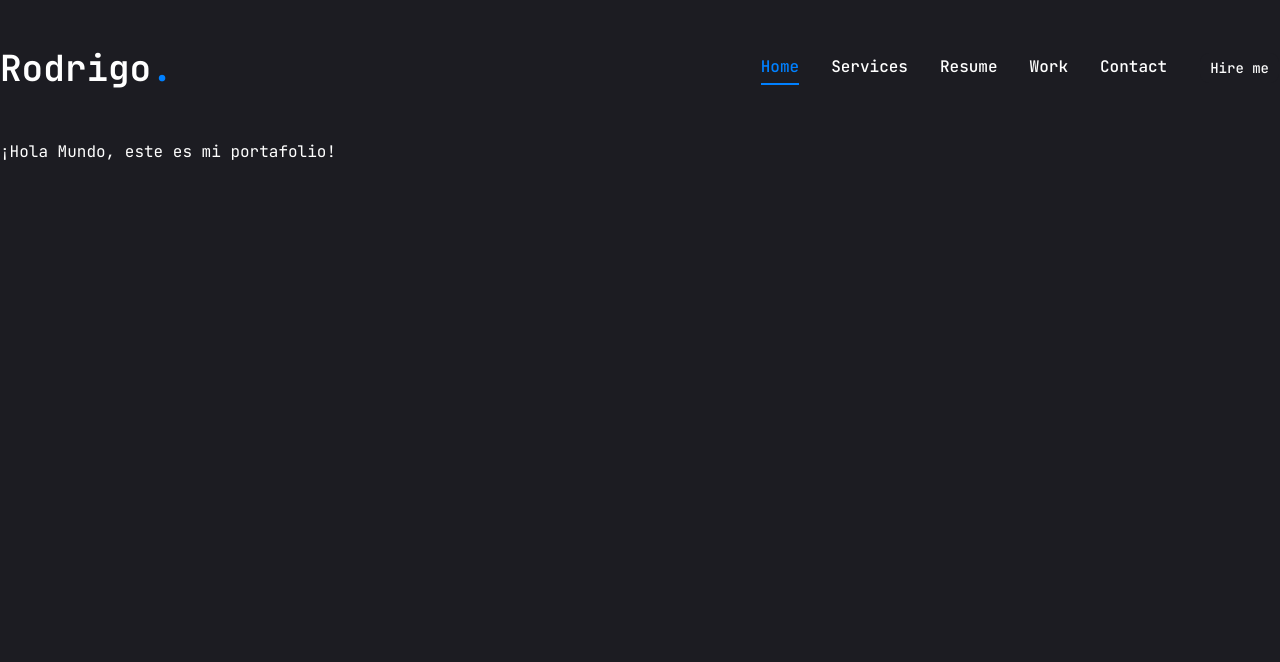
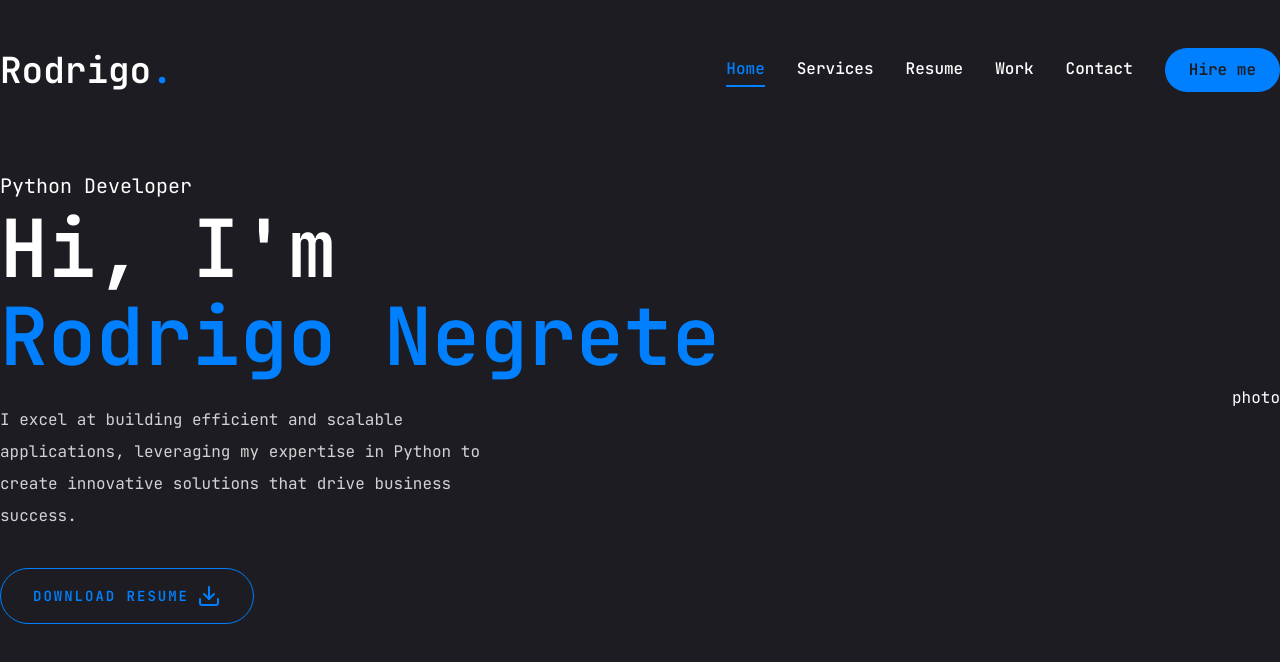
Before and after one commit to Rojerr9241/my-portafolio, a Next.js app: page / in a window 1280 px wide. Shown: the top 662 px of the page. Built offline with nearby package versions, Linux system fonts and the light colour scheme.

Commit message:
feat: General desing of the homepage

```diff
--- a/src/app/globals.css
+++ b/src/app/globals.css
@@ -50,7 +50,7 @@
   --font-primary: var(--font-jetbrainsMono);
   --color-primary: #1c1c22;
   --color-accent: #0080ff;
-  --color-accent-hover: #00BFFF;
+  --color-accent-hover: #006bd6;
 }
 
 :root {
@@ -132,4 +132,13 @@
   html {
     @apply font-sans;
   }
+  .h1 {
+    @apply text-[48px] xl:text-[80px] leading-[1.1] font-semibold;
+  }
+  .h2 {
+    @apply text-[36px] xl:text-[48px] leading-[1.1] font-semibold;
+  }
+  .h3 {
+    @apply text-[20px] xl:text-[24px] leading-[1.1] font-semibold;
+  }
 }
--- a/src/app/page.tsx
+++ b/src/app/page.tsx
@@ -1,5 +1,38 @@
-export default function Home() {
+import { Button } from "@/components/ui/button"
+import { FiDownload } from "react-icons/fi"
+
+const Home = () => {
   return (
-    <h1>¡Hola Mundo, este es mi portafolio!</h1>
-  );
+    <section className="h-full">
+      <div className="container mx-auto h-full">
+        <div className="flex flex-col xl:flex-row items-center justify-between xl:pt-8 xl:pb-24">
+          {/* text */}
+          <div className="text-center xl:text-left space-y-4">
+            <span className="text-xl">
+              Python Developer
+            </span>
+            <h1 className="h1 mb-6">
+              Hi, I'm <br /><span className="text-accent">Rodrigo Negrete</span>
+            </h1>
+            <p className="max-w-125 mb-9 text-white/80">
+              I excel at building efficient and scalable applications, leveraging my expertise in Python to create innovative solutions that drive business success.
+            </p>
+            {/* btn and socials */}
+            <div className="flex flex-col xl:flex-row items-center gap-8">
+              <Button variant="outline" size="lg" className="uppercase flex items-center gap-2">
+                <span>Download Resume</span>
+                <FiDownload className="size-6" />
+              </Button>
+              <div className="mb-8 xl:mb-0">
+              </div>
+            </div>
+          </div>
+          {/* photo */}
+          <div>photo</div>
+        </div>
+      </div>
+    </section>
+  )
 }
+
+export default Home
--- a/src/components/ui/button.tsx
+++ b/src/components/ui/button.tsx
@@ -5,27 +5,18 @@
 import { cn } from "@/lib/utils"
 
 const buttonVariants = cva(
-  "group/button inline-flex shrink-0 items-center justify-center rounded-lg border border-transparent bg-clip-padding text-sm font-medium whitespace-nowrap transition-all outline-none select-none focus-visible:border-ring focus-visible:ring-3 focus-visible:ring-ring/50 active:not-aria-[haspopup]:translate-y-px disabled:pointer-events-none disabled:opacity-50 aria-invalid:border-destructive aria-invalid:ring-3 aria-invalid:ring-destructive/20 dark:aria-invalid:border-destructive/50 dark:aria-invalid:ring-destructive/40 [&_svg]:pointer-events-none [&_svg]:shrink-0 [&_svg:not([class*='size-'])]:size-4",
+  "inline-flex items-center justify-center whitespace-nowrap rounded-full text-base font-semibold ring-offset-white transition-colors",
   {
     variants: {
       variant: {
-        default: "bg-primary text-primary-foreground hover:bg-primary/80",
-        outline:
-          "border-border bg-background hover:bg-muted hover:text-foreground aria-expanded:bg-muted aria-expanded:text-foreground dark:border-input dark:bg-input/30 dark:hover:bg-input/50",
-        secondary:
-          "bg-secondary text-secondary-foreground hover:bg-[color-mix(in_oklch,var(--secondary),var(--foreground)_5%)] aria-expanded:bg-secondary aria-expanded:text-secondary-foreground",
-        ghost:
-          "hover:bg-muted hover:text-foreground aria-expanded:bg-muted aria-expanded:text-foreground dark:hover:bg-muted/50",
-        destructive:
-          "bg-destructive/10 text-destructive hover:bg-destructive/20 focus-visible:border-destructive/40 focus-visible:ring-destructive/20 dark:bg-destructive/20 dark:hover:bg-destructive/30 dark:focus-visible:ring-destructive/40",
-        link: "text-primary underline-offset-4 hover:underline",
+        default: "bg-accent text-primary hover:bg-accent-hover",
+        primary: "bg-primary text-white hover:bg-primary/90",
+        outline: "border border-accent bg-transparent text-accent hover:bg-accent/50 hover:text-primary",
       },
       size: {
-        default:
-          "h-8 gap-1.5 px-2.5 has-data-[icon=inline-end]:pr-2 has-data-[icon=inline-start]:pl-2",
-        xs: "h-6 gap-1 rounded-[min(var(--radius-md),10px)] px-2 text-xs in-data-[slot=button-group]:rounded-lg has-data-[icon=inline-end]:pr-1.5 has-data-[icon=inline-start]:pl-1.5 [&_svg:not([class*='size-'])]:size-3",
-        sm: "h-7 gap-1 rounded-[min(var(--radius-md),12px)] px-2.5 text-[0.8rem] in-data-[slot=button-group]:rounded-lg has-data-[icon=inline-end]:pr-1.5 has-data-[icon=inline-start]:pl-1.5 [&_svg:not([class*='size-'])]:size-3.5",
-        lg: "h-9 gap-1.5 px-2.5 has-data-[icon=inline-end]:pr-2 has-data-[icon=inline-start]:pl-2",
+        default: "h-[44px] px-6 ",
+        md: "h-[48px] px-7",
+        lg: "h-[56px] px-8 text-sm uppercase tracking-[2px]",
         icon: "size-8",
         "icon-xs":
           "size-6 rounded-[min(var(--radius-md),10px)] in-data-[slot=button-group]:rounded-lg [&_svg:not([class*='size-'])]:size-3",
```
Also changed, not shown: 1 other file (tests, documents, lock files or other folders).
